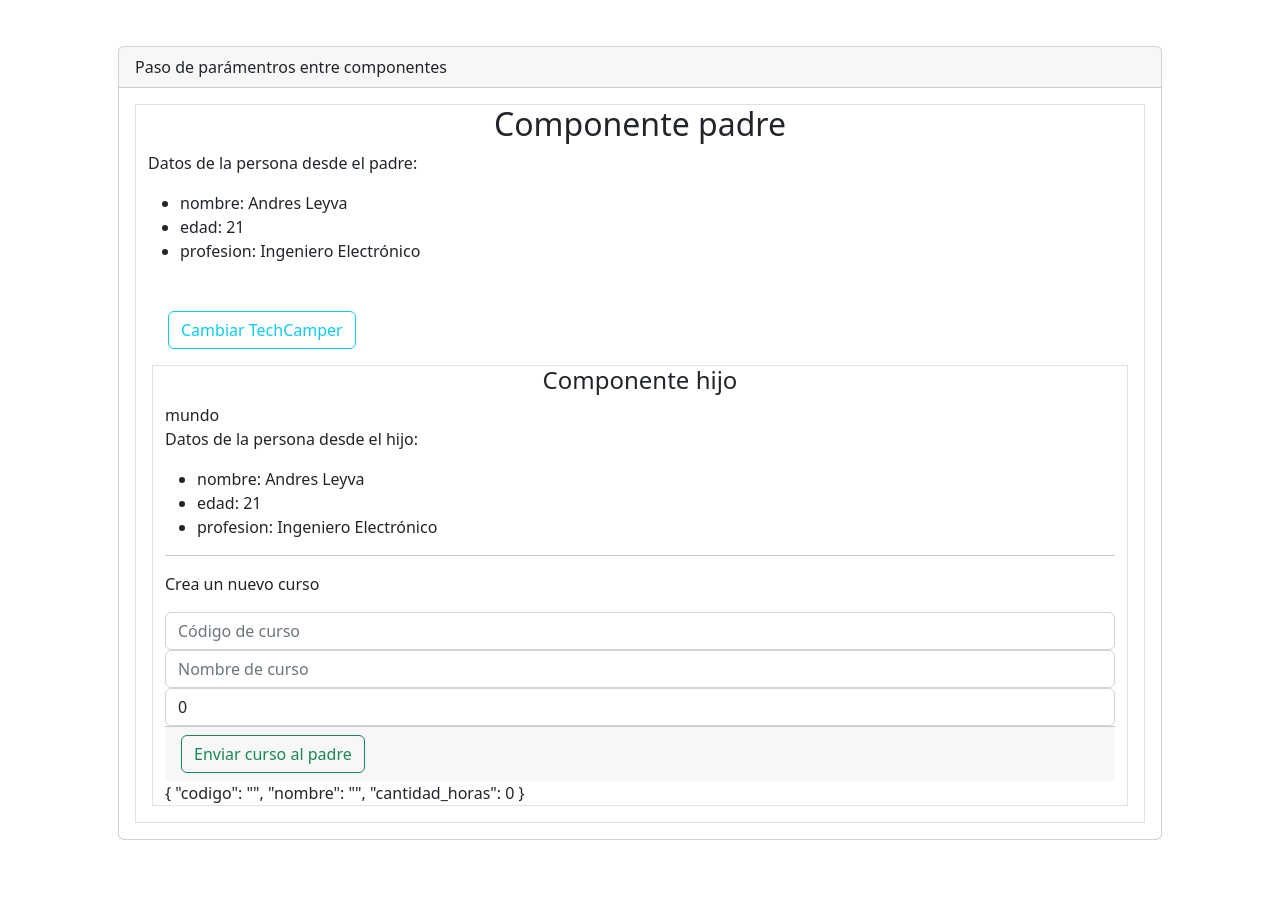
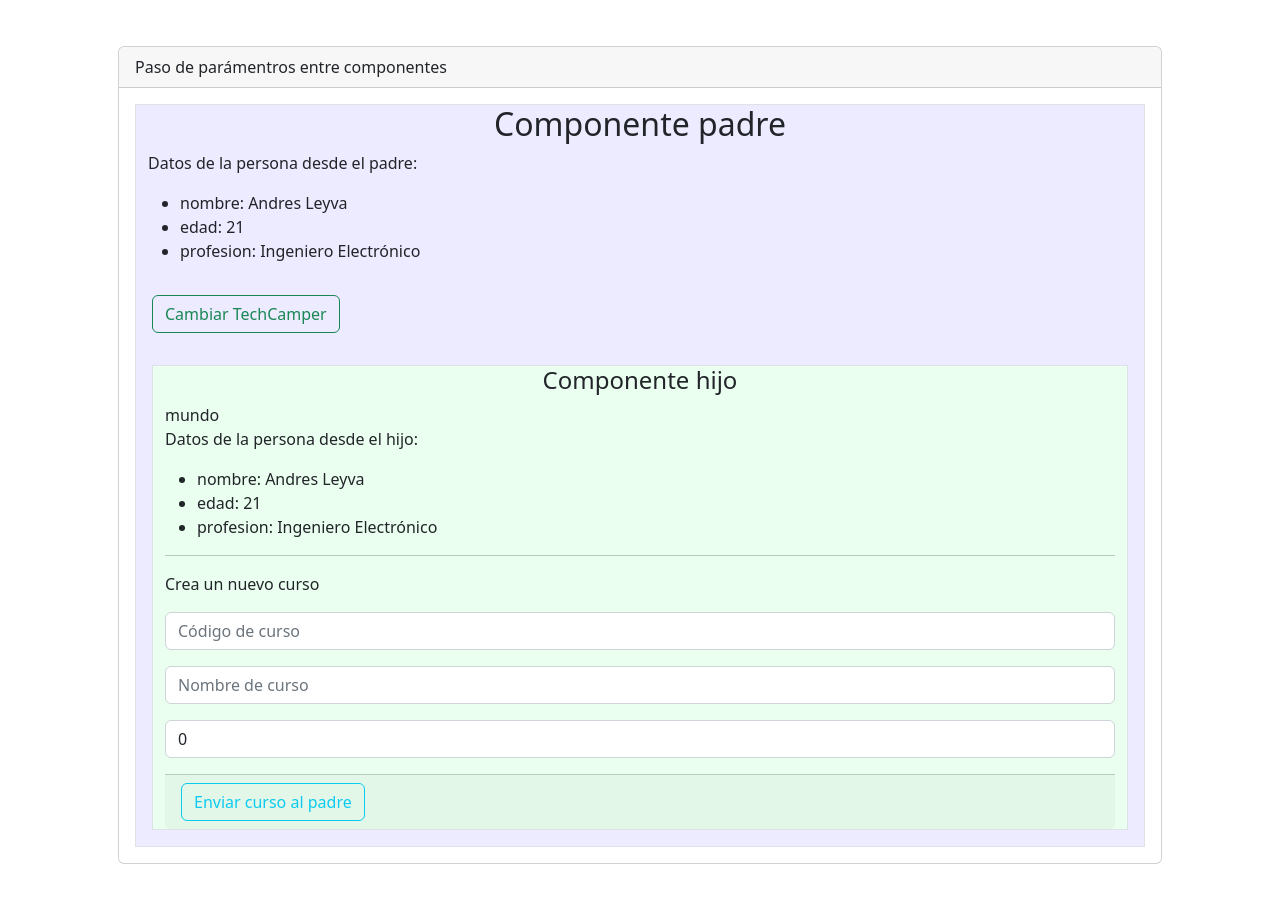
Before and after one commit to wnicolas/Angular-1-, an Angular app: page / in a window 1280 px wide. Shown: the part 698-1600 px from the top of the page. Built offline with nearby package versions, Linux system fonts and the light colour scheme.

Commit message:
Ejercicio terminado

```diff
--- a/src/app/hijo/hijo.component.css
+++ b/src/app/hijo/hijo.component.css
@@ -0,0 +1,3 @@
+.form-control {
+  margin: 1rem 0;
+}
--- a/src/app/hijo/hijo.component.html
+++ b/src/app/hijo/hijo.component.html
@@ -1,5 +1,4 @@
-<div class="border">
-  <div class="container">
+<div class="border" style="background-color: #ebfff0;">  <div class="container">
     <h4 class="text-center">Componente hijo</h4>
     {{ mensaje }}
     <p>Datos de la persona desde el hijo:</p>
@@ -31,13 +30,12 @@
       />
       <div class="card-footer">
         <button
-          class="btn btn-outline-success"
+          class="btn btn-outline-info"
           (dblclick)="enviarCursoAPadre()"
         >
           Enviar curso al padre
         </button>
       </div>
-      {{ curso | json }}
     </div>
   </div>
 </div>
--- a/src/app/padre/padre.component.html
+++ b/src/app/padre/padre.component.html
@@ -1,4 +1,4 @@
-<div class="border">
+<div class="border" style="background-color: #edebff">
   <h2 class="text-center">Componente padre</h2>
   <div class="container">
     <p>Datos de la persona desde el padre:</p>
@@ -8,9 +8,15 @@
       <li>profesion: {{ persona.profesion }}</li>
     </ul>
   </div>
+  <button class="btn btn-outline-success m-3" (click)="cambiarTechCamper()">
+    Cambiar TechCamper
+  </button>
   <div class="container p-3">
-    <button class="btn btn-outline-info m-3" (click)="cambiarTechCamper()">Cambiar TechCamper</button>
     <!-- Paso de variable como parámetro -->
-    <app-hijo mensaje="mundo" [techCamper]="persona" (eventCurso)="recibirCurso($event)"></app-hijo>
+    <app-hijo
+      mensaje="mundo"
+      [techCamper]="persona"
+      (eventCurso)="recibirCurso($event)"
+    ></app-hijo>
   </div>
 </div>
```
